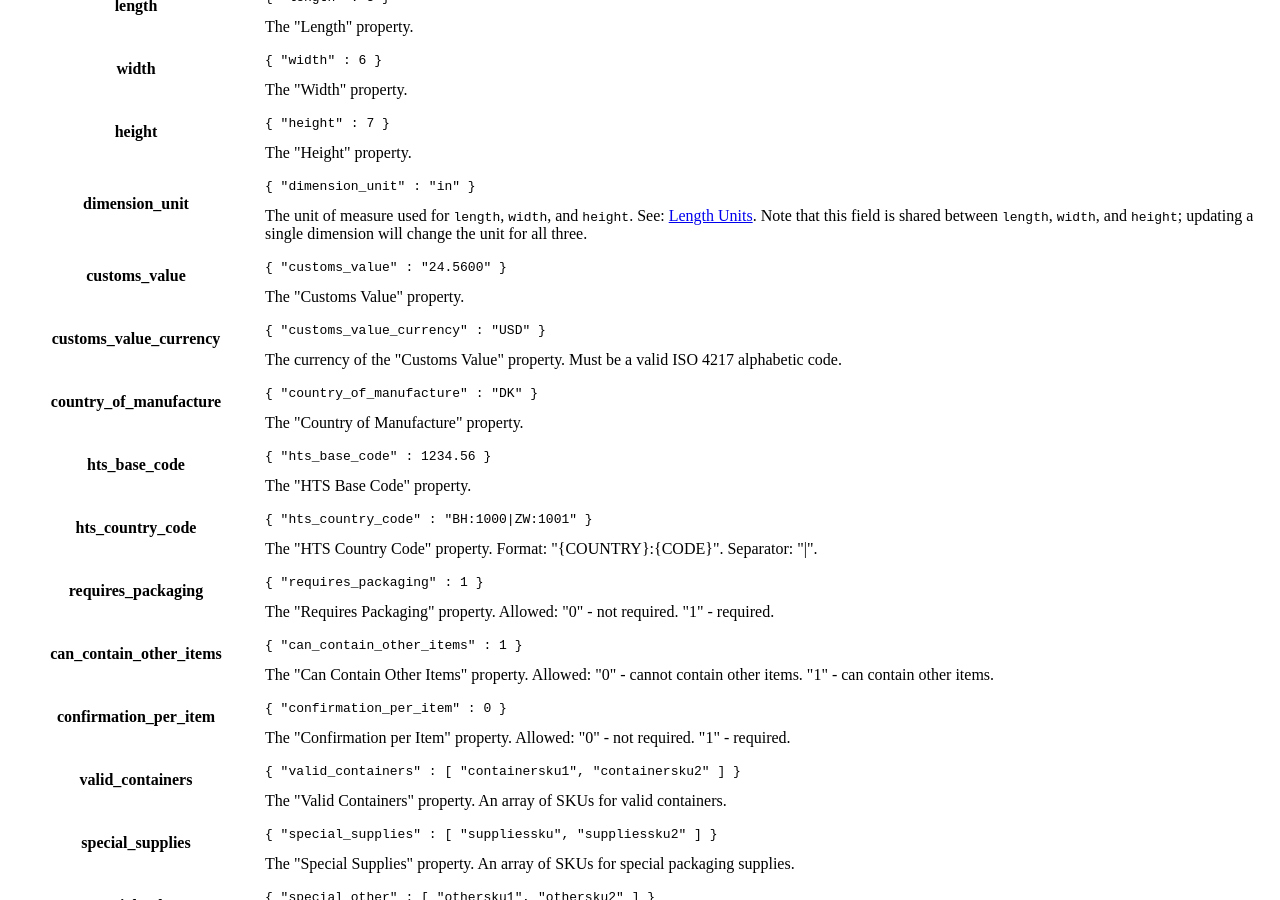
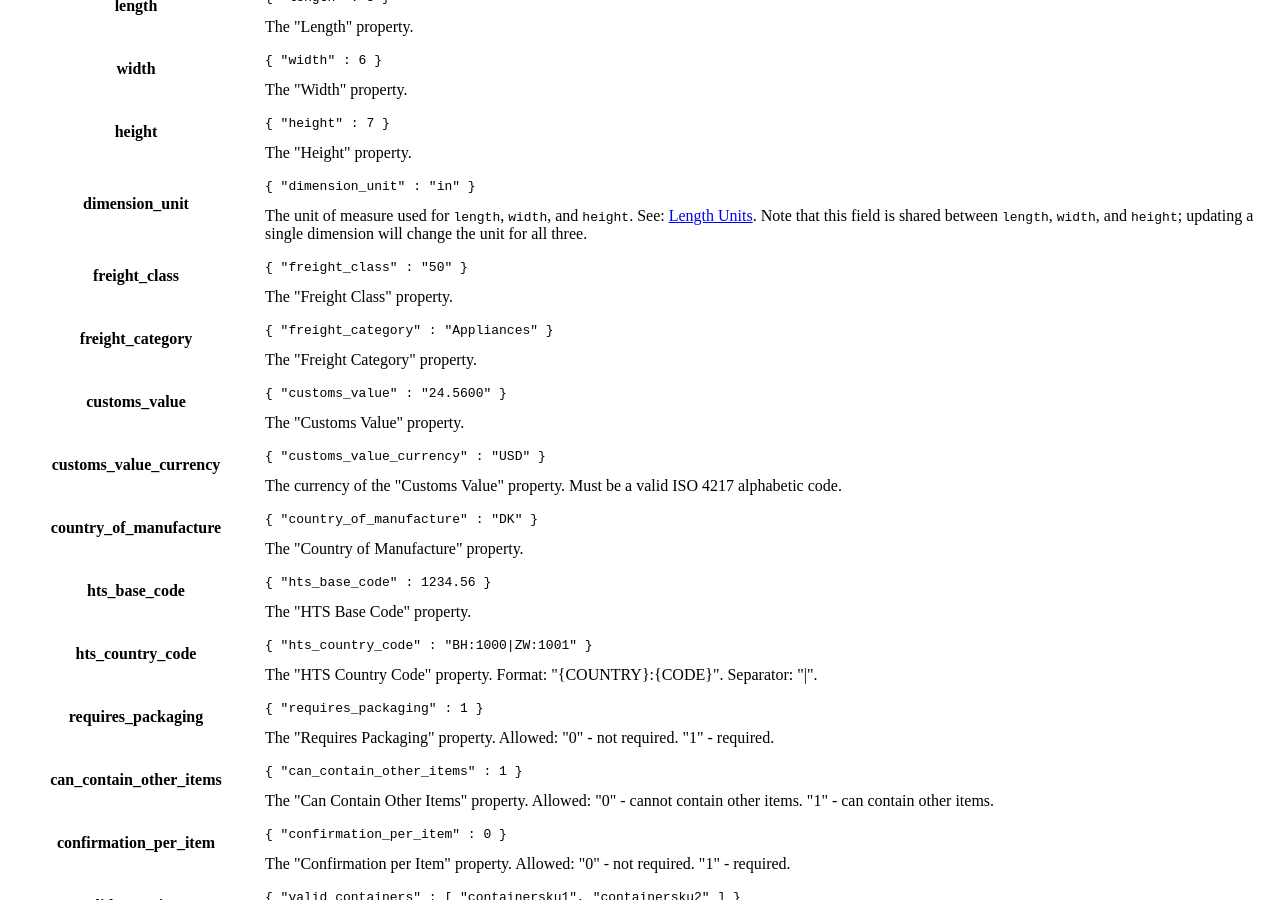
Before and after one commit to ShipStream/shipstream.github.io, a Jekyll site: the page built from _posts/2014-07-25-product.md, in a window 1280 px wide and 900 px high, scrolled down 7465 px. Built offline with Jekyll 4.4.1, drawn with Linux system fonts in a browser that asks for light colours; a style sheet for code colours, icons or effects is not loaded.

Commit message:
Document freight_class and freight_category product attributes. (#60)

```diff
--- a/_posts/2014-07-25-product.md
+++ b/_posts/2014-07-25-product.md
@@ -540,6 +540,20 @@ true if product was successfully updated.
         </td>
     </tr>
     <tr>
+        <th>freight_class</th>
+        <td>
+            <pre><code>{ "freight_class" : "50" }</code></pre>
+            The "Freight Class" property.
+        </td>
+    </tr>
+    <tr>
+        <th>freight_category</th>
+        <td>
+            <pre><code>{ "freight_category" : "Appliances" }</code></pre>
+            The "Freight Category" property.
+        </td>
+    </tr>
+    <tr>
         <th>customs_value</th>
         <td>
             <pre><code>{ "customs_value" : "24.5600" }</code></pre>
```
